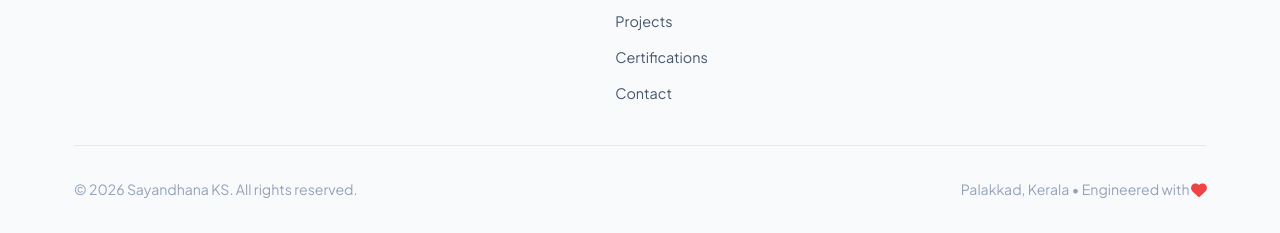
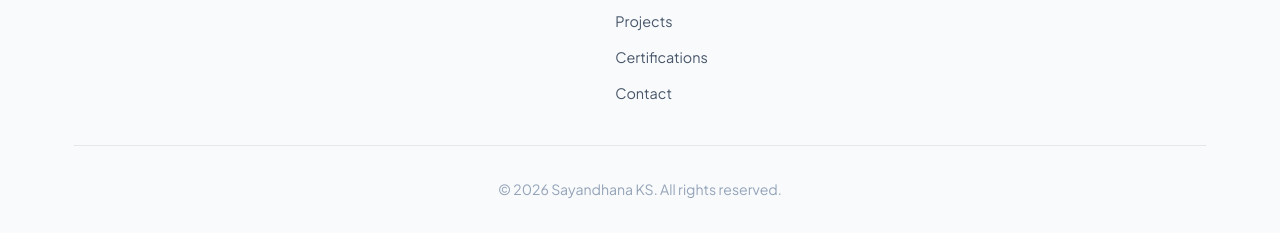
Before and after one commit to sayandhana1234-gif/portfolio, a plain HTML site: page index.html in a window 1280 px wide. Shown: the part 6118-6351 px from the top of the page. Drawn offline with Linux system fonts and the light colour scheme.

Commit message:
Remove engineered with love text from footer

```diff
--- a/index.html
+++ b/index.html
@@ -640,9 +640,6 @@
 
       <div class="footer-bottom">
         <p>&copy; <span id="current-year"></span> Sayandhana KS. All rights reserved.</p>
-        <p class="footer-credits">
-          Palakkad, Kerala &bull; Engineered with <i class="fa-solid fa-heart heart-pulse"></i>
-        </p>
       </div>
     </div>
   </footer>
--- a/style.css
+++ b/style.css
@@ -1393,21 +1393,12 @@ body.light-theme .navbar {
 .footer-bottom {
   display: flex;
   align-items: center;
-  justify-content: space-between;
+  justify-content: center;
+  text-align: center;
   padding-top: 2rem;
   border-top: 1px solid var(--border-color);
   color: var(--text-muted);
   font-size: 0.88rem;
-}
-
-.heart-pulse {
-  color: #ef4444;
-  animation: heart-beat 1.5s infinite;
-}
-
-@keyframes heart-beat {
-  0%, 100% { transform: scale(1); }
-  50% { transform: scale(1.2); }
 }
 
 /* --- Responsive Media Queries --- */
```
